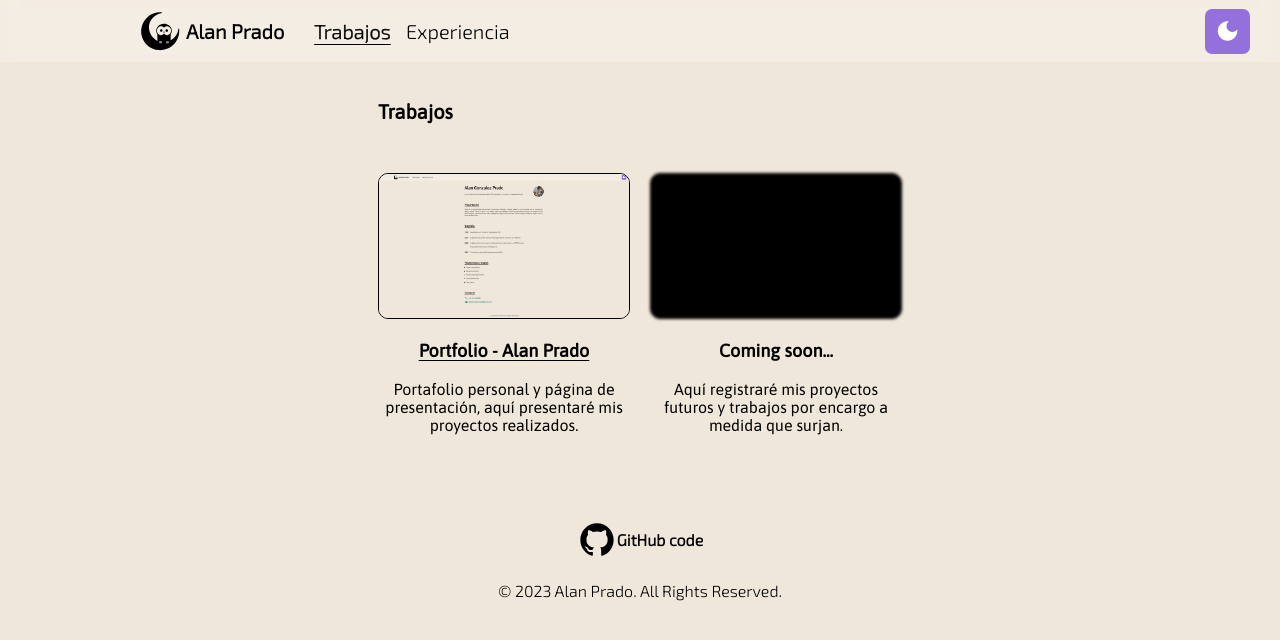
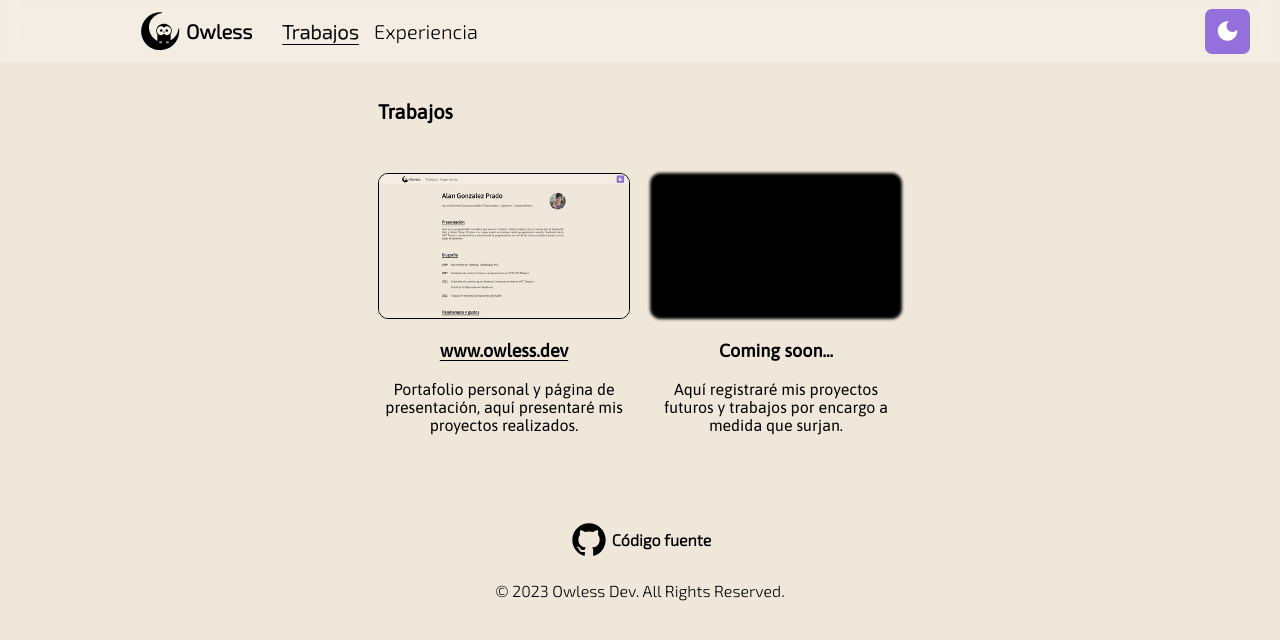
Before and after one commit to AlanGPrado/owless, an Angular app: page /trabajos in a window 1280 px wide. Shown: the top 640 px of the page. Built offline with nearby package versions, Linux system fonts and the light colour scheme.

Commit message:
change-title-of-page-and-copyright-to-Owless

```diff
--- a/src/app/components/footer/footer.component.html
+++ b/src/app/components/footer/footer.component.html
@@ -1,9 +1,9 @@
 <footer style="display: block; text-align: center;">
   <a class="github-a" href="https://github.com/AlanGPrado/owless" target="_blank">
-    <img style="width: 40px; height: 40px;" [src]="imageSrc" alt="github_logo">
-    <p>GitHub code</p>
+    <img style="width: 40px; height: 40px; padding-right: 3px;" [src]="imageSrc" alt="github_logo">
+    <p>C&oacute;digo fuente</p>
   </a>
   <span>
-    <p>© 2023 Alan Prado. All Rights Reserved.</p>
+    <p>© 2023 Owless Dev. All Rights Reserved.</p>
   </span>
 </footer>
--- a/src/app/components/header/header.component.html
+++ b/src/app/components/header/header.component.html
@@ -5,7 +5,7 @@
         <span style="cursor: pointer; display: flex; align-items: center; width: fit-contenty;" routerLink="/home"
           (click)="quitStyles()">
           <img style="width: 40px;" [src]="imageSrc" alt="">
-          <li><strong>Alan Prado</strong></li>
+          <li><strong>Owless</strong></li>
         </span>
         <li *ngFor="let item of items; let i = index" class="link" [ngClass]="{'clicked': item.isActive}"
           (click)="toggleStyles(i)" [routerLink]="item.route"
--- a/src/app/components/home/home.component.html
+++ b/src/app/components/home/home.component.html
@@ -43,11 +43,11 @@
   <div>
     <h2>Pasatiempos y gustos</h2>
     <ul class="hobbys">
-      <li><p>Jugar videojuegos</p></li>
-      <li><p>Escuchar música</p></li>
-      <li><p>Practicar programación</p></li>
-      <li><p>Cultura Japonesa</p></li>
-      <li><p>Cine y arte</p></li>
+      <li><p>Jugar videojuegos.</p></li>
+      <li><p>Escuchar música.</p></li>
+      <li><p>Practicar programación.</p></li>
+      <li><p>Cultura Japonesa.</p></li>
+      <li><p>Cine y arte.</p></li>
     </ul>
   </div>
 
@@ -56,7 +56,7 @@
     <span>
       <button class="button-redes">
         <i class="fab fa-linkedin" style="font-size: 24px; color: #2c7a7b; margin-right: 11.5px;"></i>
-        <a class="redes" href="https://www.linkedin.com/in/alan-gonzalez-prado-423b50205/">Alan Gonzalez Prado</a>
+        <a class="redes" href="https://www.linkedin.com/in/alan-gonzalez-prado-423b50205/" target="_blank">Alan Gonzalez Prado</a>
       </button>
     </span>
     <span>
--- a/src/app/pages/trabajos/trabajos.component.html
+++ b/src/app/pages/trabajos/trabajos.component.html
@@ -5,7 +5,7 @@
     <div class="parent-container">
       <div class="container-pages">
         <img class="img-pages" src="assets/pagina_portfolio.jpg" loading="lazy" alt="owless">
-        <p class="legend-pages"><a class="redirect" href="http://www.owless.bio" target="_blank"><strong>Portfolio - Alan Prado</strong></a></p>
+        <p class="legend-pages"><a class="redirect" href="http://www.owless.bio" target="_blank"><strong>www.owless.dev</strong></a></p>
         <p>Portafolio personal y p&aacute;gina de presentaci&oacute;n, aqu&iacute; presentaré mis proyectos realizados.</p>
       </div>
       <div class="container-pages">
--- a/src/styles.scss
+++ b/src/styles.scss
@@ -199,3 +199,11 @@ footer {
     border-radius: 5px;
   }
 }
+
+
+@media screen and (max-width: 385px) {
+ .name {
+  font-size: 10vw !important;
+  // text-align: center !important;
+ }
+}
```
Also changed, not shown: src/assets/pagina_portfolio.jpg.
